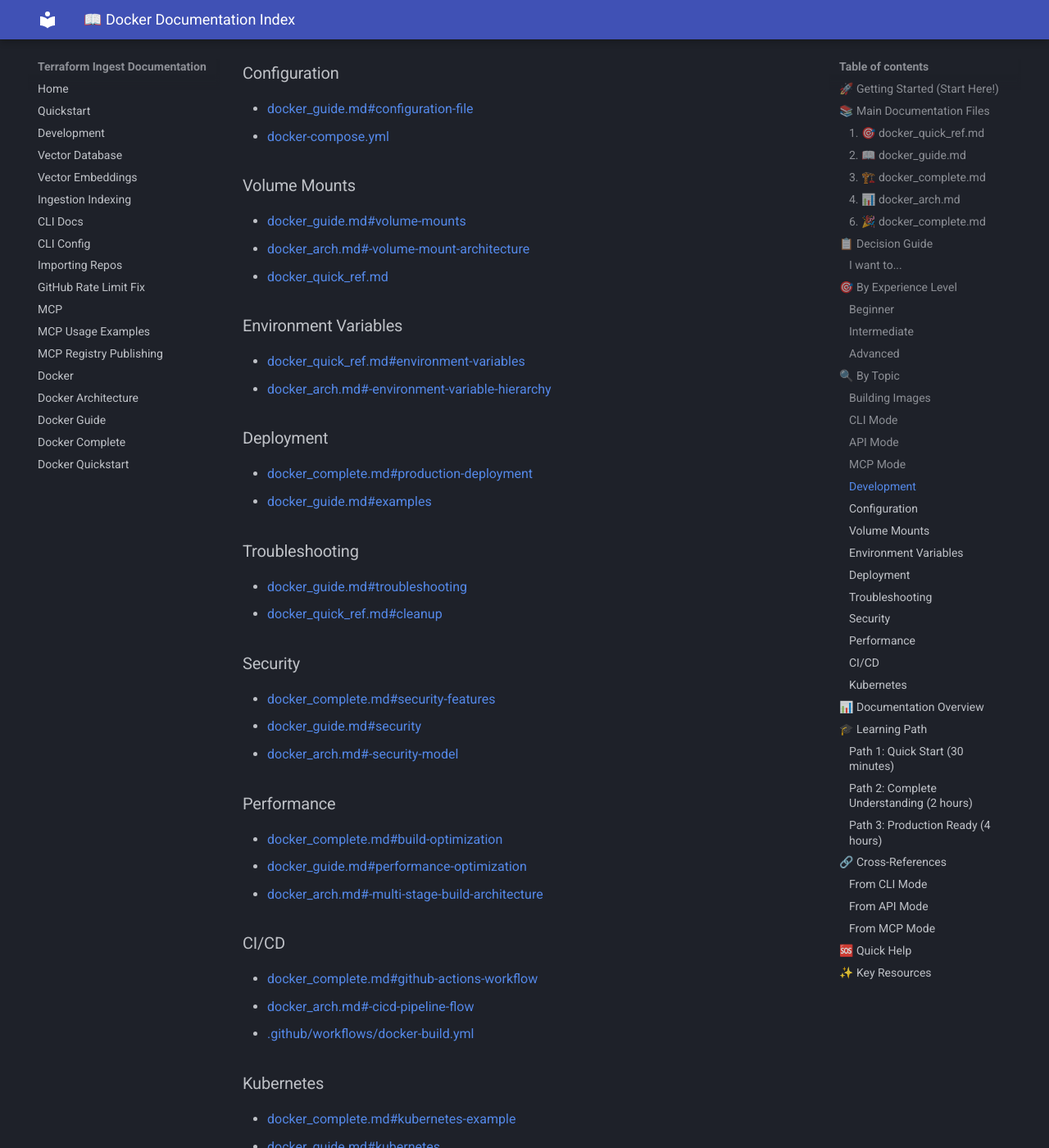
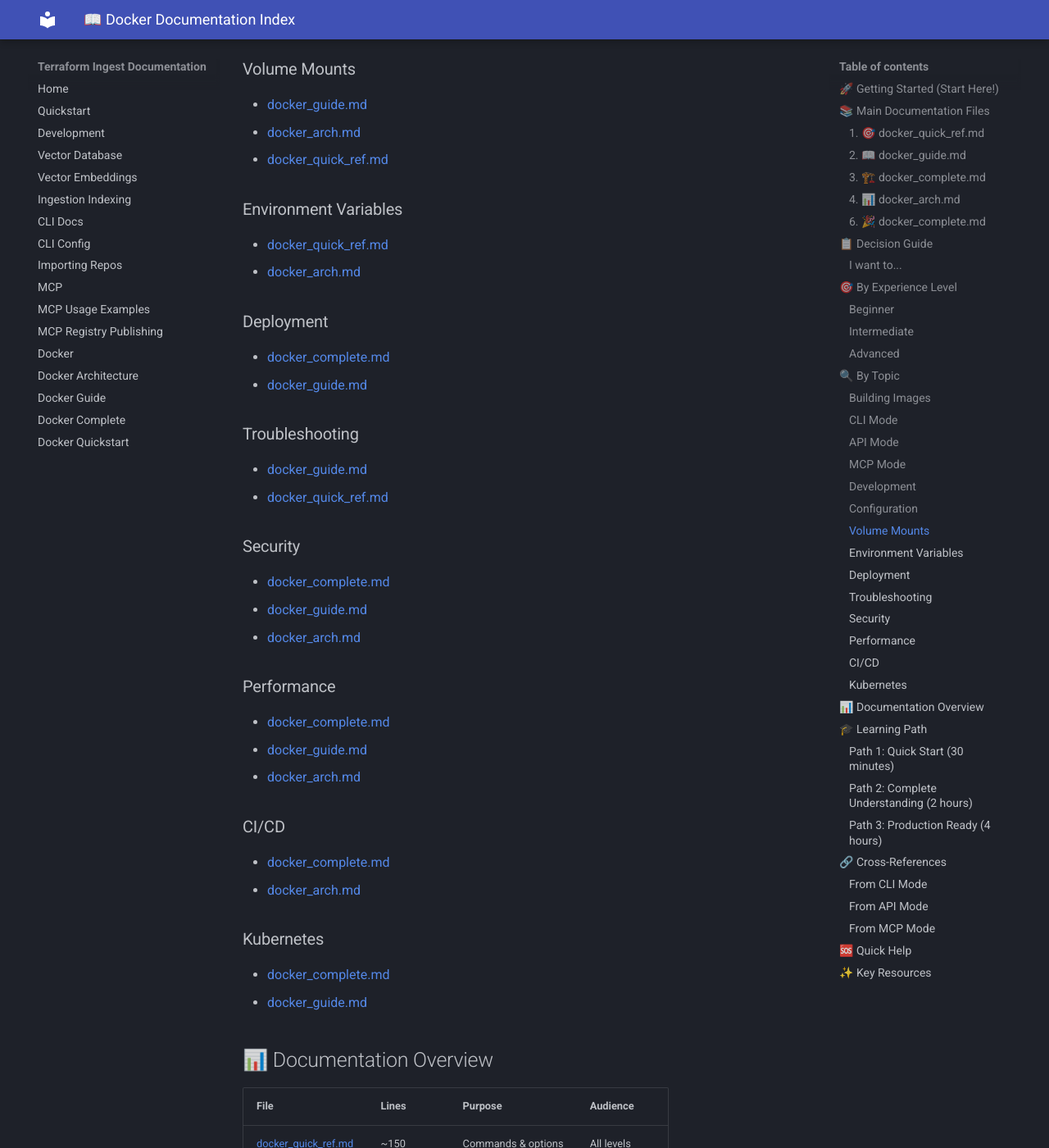
Before and after one commit to zloeber/terraform-ingest, an MkDocs documentation site: the page built from docs/docker_index.md, in a window 1280 px wide and 1400 px high, scrolled down 4735 px. Shown: the whole window at 82% size. Built offline with MkDocs 1.6.1 and Material for MkDocs 9.7.7, drawn with Linux system fonts in a browser that asks for light colours; some of the changed text lies outside the part shown.

Commit message:
fix: update cicd and broke tf

```diff
--- a/docs/docker_index.md
+++ b/docs/docker_index.md
@@ -86,7 +86,7 @@
 ### I want to...
 
 **Get started immediately**
-→ Read: [docker.md](./docker.md)
+→ Read: [docker.md](docker.md)
 
 **Learn all available commands**
 → Read: [docker_quick_ref.md](docker_quick_ref.md)
@@ -97,9 +97,6 @@
 **Deploy to production**
 → Read: [docker_complete.md](docker_complete.md)
 
-**Deploy to Kubernetes**
-→ Read: [docker_complete.md](docker_complete.md#kubernetes-example)
-
 **Understand the architecture**
 → Read: [docker_arch.md](docker_arch.md)
 
@@ -107,12 +104,12 @@
 → Read: [docker_complete.md](docker_complete.md)
 
 **Troubleshoot issues**
-→ Read: [docker_guide.md](docker_guide.md#troubleshooting) or [docker_quick_ref.md](docker_quick_ref.md#troubleshooting)
+→ Read: [docker_guide.md](docker_guide.md) or [docker_quick_ref.md](docker_quick_ref.md)
 
 ## 🎯 By Experience Level
 
 ### Beginner
-1. Start with: [docker.md](./docker.md)
+1. Start with: [docker.md](docker.md)
 2. Then read: [docker_quick_ref.md](docker_quick_ref.md)
 3. Reference: [docker_guide.md](docker_guide.md) when needed
 
@@ -122,76 +119,72 @@
 
 ### Advanced
 1. Review: [docker_complete.md](docker_complete.md)
-2. Study: [Dockerfile](../Dockerfile) source
-3. Configure: [docker-compose.yml](../docker-compose.yml)
-4. Deploy: [.github/workflows/docker-build.yml](../.github/workflows/docker-build.yml)
+2. Study the Dockerfile and docker-compose configuration files
+3. Explore advanced deployment options
 
 ## 🔍 By Topic
 
 ### Building Images
-- [docker_quick_ref.md#build-images](docker_quick_ref.md#build-images)
-- [docker_guide.md#quick-start](docker_guide.md#quick-start)
-- [Dockerfile](../Dockerfile)
+- [docker_quick_ref.md](docker_quick_ref.md)
+- [docker_guide.md](docker_guide.md)
 
 ### CLI Mode
-- [docker.md](./docker.md#-cli-mode)
-- [docker_quick_ref.md#cli-mode](docker_quick_ref.md#cli-mode)
-- [docker_guide.md#mode-1-cli-mode](docker_guide.md#mode-1-cli-mode)
+- [docker.md](docker.md)
+- [docker_quick_ref.md](docker_quick_ref.md)
+- [docker_guide.md](docker_guide.md)
 
 ### API Mode
-- [docker.md](./docker.md#-api-mode)
-- [docker_quick_ref.md#api-mode](docker_quick_ref.md#api-mode)
-- [docker_guide.md#mode-2-api-mode](docker_guide.md#mode-2-api-mode)
+- [docker.md](docker.md)
+- [docker_quick_ref.md](docker_quick_ref.md)
+- [docker_guide.md](docker_guide.md)
 
 ### MCP Mode
-- [docker.md](./docker.md#-mcp-mode)
-- [docker_quick_ref.md#mcp-mode](docker_quick_ref.md#mcp-mode)
-- [docker_guide.md#mode-3-mcp-server-mode](docker_guide.md#mode-3-mcp-server-mode)
+- [docker.md](docker.md)
+- [docker_quick_ref.md](docker_quick_ref.md)
+- [docker_guide.md](docker_guide.md)
 
 ### Development
-- [docker.md](./docker.md#-dev-mode)
-- [docker_quick_ref.md#development-mode](docker_quick_ref.md#development-mode)
-- [docker_guide.md#mode-4-development-mode](docker_guide.md#mode-4-development-mode)
+- [docker.md](docker.md)
+- [docker_quick_ref.md](docker_quick_ref.md)
+- [docker_guide.md](docker_guide.md)
 
 ### Configuration
-- [docker_guide.md#configuration-file](docker_guide.md#configuration-file)
-- [docker-compose.yml](../docker-compose.yml)
+- [docker_guide.md](docker_guide.md)
 
 ### Volume Mounts
-- [docker_guide.md#volume-mounts](docker_guide.md#volume-mounts)
-- [docker_arch.md#-volume-mount-architecture](docker_arch.md#-volume-mount-architecture)
+- [docker_guide.md](docker_guide.md)
+- [docker_arch.md](docker_arch.md)
 - [docker_quick_ref.md](docker_quick_ref.md)
 
 ### Environment Variables
-- [docker_quick_ref.md#environment-variables](docker_quick_ref.md#environment-variables)
-- [docker_arch.md#-environment-variable-hierarchy](docker_arch.md#environment-variable-hierarchy)
+- [docker_quick_ref.md](docker_quick_ref.md)
+- [docker_arch.md](docker_arch.md)
 
 ### Deployment
-- [docker_complete.md#production-deployment](docker_complete.md#production-deployment)
-- [docker_guide.md#examples](docker_guide.md#examples)
+- [docker_complete.md](docker_complete.md)
+- [docker_guide.md](docker_guide.md)
 
 ### Troubleshooting
-- [docker_guide.md#troubleshooting](docker_guide.md#troubleshooting)
-- [docker_quick_ref.md#cleanup](docker_quick_ref.md#cleanup)
+- [docker_guide.md](docker_guide.md)
+- [docker_quick_ref.md](docker_quick_ref.md)
 
 ### Security
-- [docker_complete.md#security-features](docker_complete.md#security-features)
-- [docker_guide.md#security](docker_guide.md)
-- [docker_arch.md#-security-model](docker_arch.md#-security-model)
+- [docker_complete.md](docker_complete.md)
+- [docker_guide.md](docker_guide.md)
+- [docker_arch.md](docker_arch.md)
 
 ### Performance
-- [docker_complete.md#build-optimization](docker_complete.md#build-optimization)
-- [docker_guide.md#performance-optimization](docker_guide.md#performance-optimization)
-- [docker_arch.md#-multi-stage-build-architecture](docker_arch.md#-multi-stage-build-architecture)
+- [docker_complete.md](docker_complete.md)
+- [docker_guide.md](docker_guide.md)
+- [docker_arch.md](docker_arch.md)
 
 ### CI/CD
-- [docker_complete.md#github-actions-workflow](docker_complete.md#github-actions-workflow)
-- [docker_arch.md#-cicd-pipeline-flow](docker_arch.md#-cicd-pipeline-flow)
-- [.github/workflows/docker-build.yml](../.github/workflows/docker-build.yml)
+- [docker_complete.md](docker_complete.md)
+- [docker_arch.md](docker_arch.md)
 
 ### Kubernetes
-- [docker_complete.md#kubernetes-example](docker_complete.md#kubernetes-example)
-- [docker_guide.md#kubernetes](docker_guide.md)
+- [docker_complete.md](docker_complete.md)
+- [docker_guide.md](docker_guide.md)
 
 ## 📊 Documentation Overview
 
@@ -206,57 +199,55 @@
 ## 🎓 Learning Path
 
 ### Path 1: Quick Start (30 minutes)
-1. Read [docker.md](./docker.md) (10 min)
+1. Read [docker.md](docker.md) (10 min)
 2. Run examples from [docker_quick_ref.md](docker_quick_ref.md) (10 min)
 3. Test with your config (10 min)
 
 ### Path 2: Complete Understanding (2 hours)
-1. Read [docker.md](./docker.md) (10 min)
+1. Read [docker.md](docker.md) (10 min)
 2. Read [docker_guide.md](docker_guide.md) (60 min)
 3. Study [docker_arch.md](docker_arch.md) (20 min)
 4. Practice with examples (30 min)
 
 ### Path 3: Production Ready (4 hours)
 1. Read [docker_complete.md](docker_complete.md) (20 min)
-2. Study [docker_complete.md](docker_complete.md) (40 min)
-3. Review [Dockerfile](../Dockerfile) (20 min)
-4. Review [.github/workflows/docker-build.yml](../.github/workflows/docker-build.yml) (20 min)
+2. Study the implementation (40 min)
+3. Review dependencies and configuration (20 min)
+4. Check GitHub Actions configuration (20 min)
 5. Plan deployment (40 min)
 6. Practice deployment locally (2 hours)
 
 ## 🔗 Cross-References
 
 ### From CLI Mode
-- Need API? → [docker_guide.md#mode-2-api-mode](docker_guide.md#mode-2-api-mode)
-- Need MCP? → [docker_guide.md#mode-3-mcp-server-mode](docker_guide.md#mode-3-mcp-server-mode)
+- Need API? → [docker_guide.md](docker_guide.md) (Mode 2 section)
+- Need MCP? → [docker_guide.md](docker_guide.md) (Mode 3 section)
 - Questions? → [docker_quick_ref.md](docker_quick_ref.md)
 
 ### From API Mode
-- Need CLI? → [docker_guide.md#mode-1-cli-mode](docker_guide.md#mode-1-cli-mode)
-- Deploy to K8s? → [docker_complete.md#kubernetes-example](docker_complete.md#kubernetes-example)
-- Configuration? → [docker_guide.md#configuration](docker_guide.md#configuration)
+- Need CLI? → [docker_guide.md](docker_guide.md) (Mode 1 section)
+- Deploy to K8s? → [docker_complete.md](docker_complete.md)
+- Configuration? → [docker_guide.md](docker_guide.md)
 
 ### From MCP Mode
-- Need API? → [docker_guide.md#mode-2-api-mode](docker_guide.md#mode-2-api-mode)
-- AI integration? → [docker_guide.md#usage-with-ai-agents](docker_guide.md#usage-with-ai-agents)
-- Configuration? → [docker_guide.md#mcp-configuration](docker_guide.md#mcp-configuration)
+- Need API? → [docker_guide.md](docker_guide.md) (Mode 2 section)
+- AI integration? → [docker_guide.md](docker_guide.md)
+- Configuration? → [docker_guide.md](docker_guide.md)
 
 ## 🆘 Quick Help
 
 **I need to...**
 - Run commands → [docker_quick_ref.md](docker_quick_ref.md)
-- Fix an error → [docker_guide.md#troubleshooting](docker_guide.md#troubleshooting)
+- Fix an error → [docker_guide.md](docker_guide.md) (Troubleshooting section)
 - Understand how it works → [docker_arch.md](docker_arch.md)
-- Deploy to production → [docker_complete.md#production-deployment](docker_complete.md#production-deployment)
+- Deploy to production → [docker_complete.md](docker_complete.md)
 - Learn more → [docker_guide.md](docker_guide.md)
 
 ## ✨ Key Resources
 
-- **Main Project**: [README.md](../README.md)
-- **Docker Compose**: [docker-compose.yml](../docker-compose.yml)
-- **Dockerfile**: [Dockerfile](../Dockerfile)
-- **Build Ignore**: [.dockerignore](../.dockerignore)
-- **CI/CD Workflow**: [.github/workflows/docker-build.yml](../.github/workflows/docker-build.yml)
+- **MCP Guide**: [MCP Documentation](mcp.md)
+- **Development Guide**: [Development Setup](dev.md)
+- **CLI Documentation**: [CLI Docs](cli.md)
 
 ---
 
--- a/mkdocs.yml
+++ b/mkdocs.yml
@@ -15,7 +15,6 @@
   - 'CLI Docs': cli.md
   - 'CLI Config': config_command.md
   - 'Importing Repos': import.md
-  - 'GitHub Rate Limit Fix': github_rate_limit_fix.md
   - 'MCP': mcp.md
   - 'MCP Usage Examples': mcp_use_examples.md
   - 'MCP Registry Publishing': mcp_registry_publishing.md
```
Also changed, not shown: docs/cicd_pipeline.md (+6 -6 lines), docs/docker.md (+2 -2 lines), docs/quickstart.md (+2 -2 lines), docs/releases_quick_ref.md (+3 -4 lines), 2 other files.
